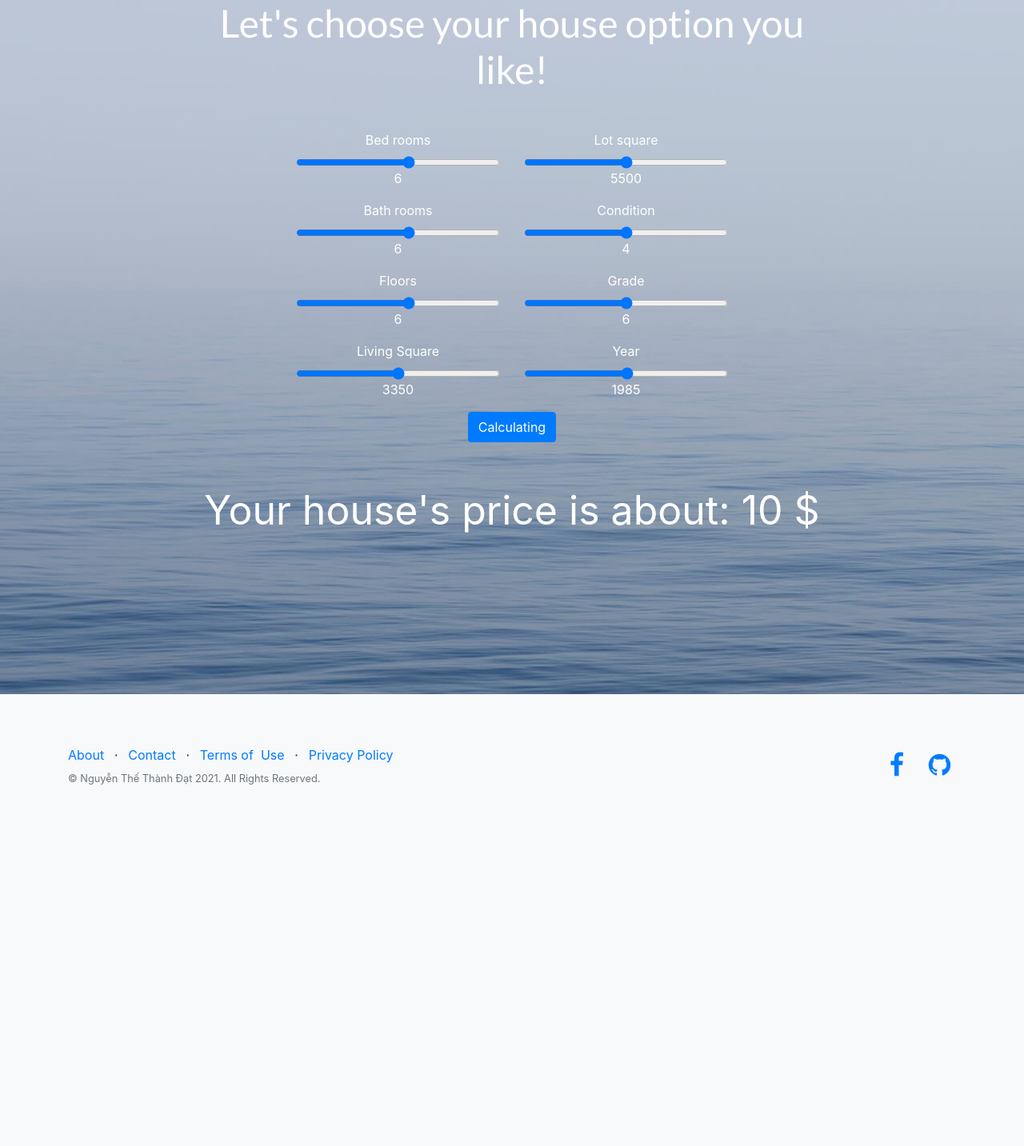
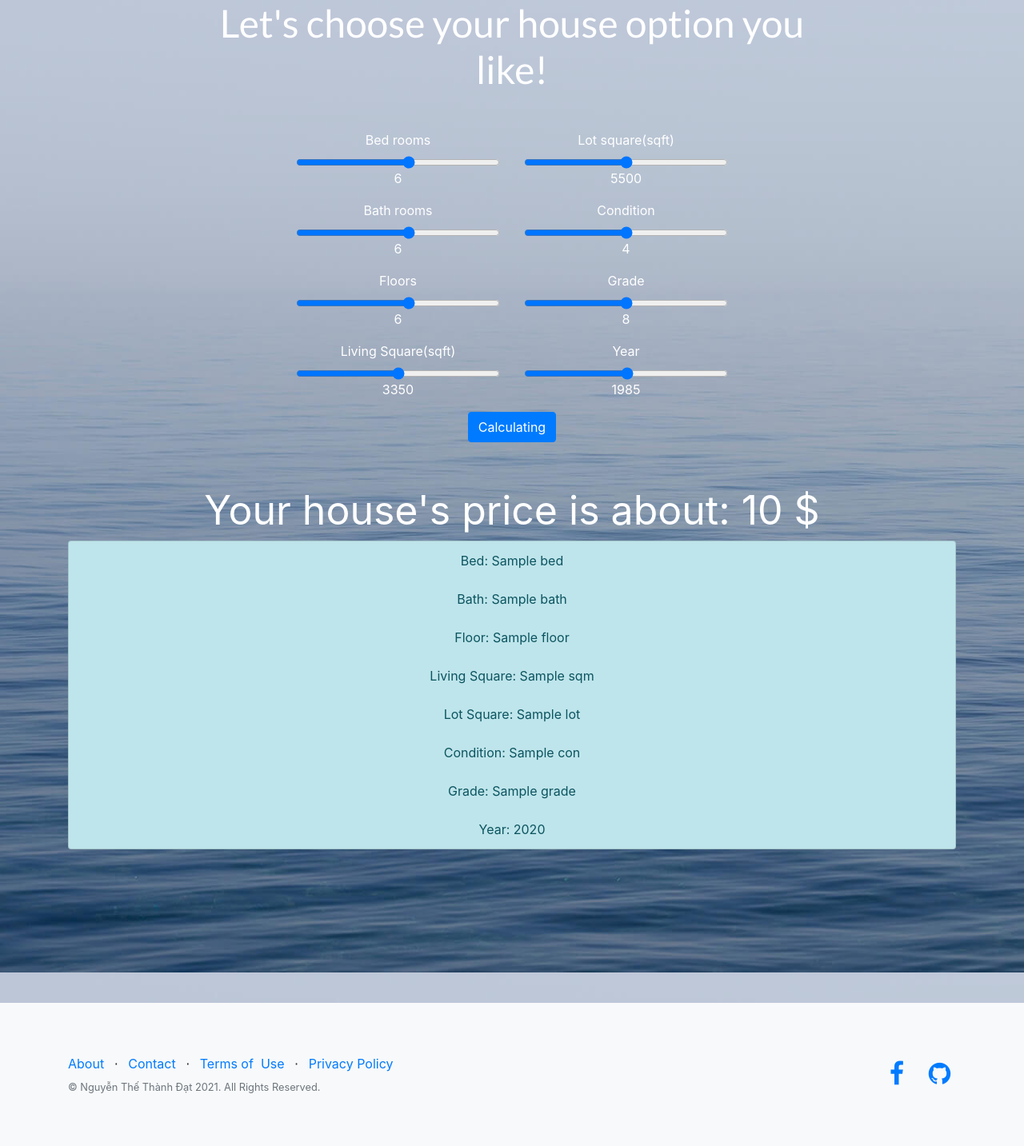
Before and after one commit to ntthanhdat/Machine-Learning-PRJ, a Flask app: template templates/index.html in a window 1280 px wide. Shown: the part 56-1489 px from the top of the page at 80% size. Before the commit the page ends 1037 px from the top, so only its background shows below. Run offline with Flask 2, Linux system fonts and the light colour scheme; the template is opened without the code that fills it: most values are stand-ins (such as "Sample title", 1, 10 or a date in 2020); some libraries are stand-ins or nearby versions.

Commit message:
edit some thing

```diff
--- a/main.py
+++ b/main.py
@@ -28,37 +28,10 @@ def home():
         dataset = pd.read_csv("argument.csv",  header=None, skiprows=[0])
         w = np.array(dataset.values)
         price= w[0][0]*bed+ w[0][1]*bath+w[0][2]*sqm+w[0][3]*lot+w[0][4]*floor+w[0][5]*con+w[0][6]*grade+w[0][7]*sqm*1.1+w[0][8]*0+w[0][9]*year+w[0][10]*sqm*1.2+w[0][11]*lot*0.9+ w[0][12]
-        return render_template("index.html", price=round(price,2))
+        return render_template("index.html", price=round(price,2), bed=bed, bath=bath,floor=floor,sqm=sqm,lot=lot,con=con,grade=grade,year=year)
     else:
         return render_template("index.html")
 
 if __name__ == '__main__':
-    path = 'datafull.csv'
-    dataset = pd.read_csv(path)
-    #print('\nNumber of rows and columns in the data set: ',dataset.shape)
-
-    Y = dataset[['price']]
-
-    X = dataset.drop(['price'],  axis=1)
-
-    #X.info()
-    #print(Y)
-    x = np.array(X.values)
-    y = np.array(Y.values)
-    #print(type(x))
-    regr = linear_model.LinearRegression()
-    regr.fit(x, y)
-    w=regr.coef_
-    #=============
-    #print to argument file
-
-    if os.path.exists("argument.csv"):
-        os.remove("argument.csv")
-        #f = open("argument.csv", "a")
-
-        #stringdata=str(w_0)+","+str(w_1)+","+str(w_2)+","+str(w_3)+","+str(w_4)
-        dataInt=pd.DataFrame([[ w[0][0],w[0][1],w[0][2],w[0][3],w[0][4],w[0][5],w[0][6],w[0][7],w[0][8],w[0][9],w[0][10],w[0][11],regr.intercept_[0]]], columns=['w_0','w_1','w_2','w_3','w_4','w_5','w_6','w_7','w_8','w_9','w_10','w_11','w_12'])
-        dataInt.to_csv("argument.csv", index=False)
-
 
     app.run()
--- a/templates/index.html
+++ b/templates/index.html
@@ -63,7 +63,7 @@
                             </span>
                         </div>
                         <div class="form-group">
-                            <label for="formControlRange">Living Square</label>
+                            <label for="formControlRange">Living Square(sqft)</label>
                             <input type="range" class="form-control-range" id="formControlRange"
                                 onInput="$('#rangeval4').html($(this).val())" width="100%" min="700" max="6000"
                                 name="sqm">
@@ -76,7 +76,7 @@
                     </div>
                     <div class="col-md-3">
                         <div class="form-group">
-                            <label for="formControlRange">Lot square</label>
+                            <label for="formControlRange">Lot square(sqft)</label>
                             <input type="range" class="form-control-range" id="formControlRange"
                                 onInput="$('#rangeval5').html($(this).val())" width="100%" min="1000" max="10000" name="lot"
                                 value="">
@@ -97,7 +97,7 @@
                             <input type="range" class="form-control-range" id="formControlRange"
                                 onInput="$('#rangeval7').html($(this).val())" width="100%" min="5" max="11"
                                 name="grade">
-                            <span id="rangeval7">6
+                            <span id="rangeval7">8
                                 <!-- Default value -->
                             </span>
                         </div>
@@ -124,7 +124,18 @@
                 <div style="display: flex; justify-content: center;">
                     <!-- <p>House with {{bed}} bedroom,{{bath}} bath room,{{floor}} floor,{{sqm}} squere meter/</p> -->
                     <div class="pt-5" style="font-size: 50px; ">Your house's price is about: {{price}} $</div>
+
                 </div>
+                <div><ul class="list-group white-text">
+                    <li class="list-group-item list-group-item-info">Bed: {{bed}}</li>
+                    <li class="list-group-item list-group-item-info">Bath: {{bath}}</li>
+                    <li class="list-group-item list-group-item-info">Floor: {{floor}}</li>
+                    <li class="list-group-item list-group-item-info">Living Square: {{sqm}}</li>
+                    <li class="list-group-item list-group-item-info">Lot Square: {{lot}}</li>
+                    <li class="list-group-item list-group-item-info">Condition: {{con}}</li>
+                    <li class="list-group-item list-group-item-info">Grade: {{grade}}</li>
+                    <li class="list-group-item list-group-item-info">Year: {{year}}</li>
+                </ul></div>
                 {%endif%}
 
 
```
Also changed, not shown: test.py (deleted, +0 -8 lines).
